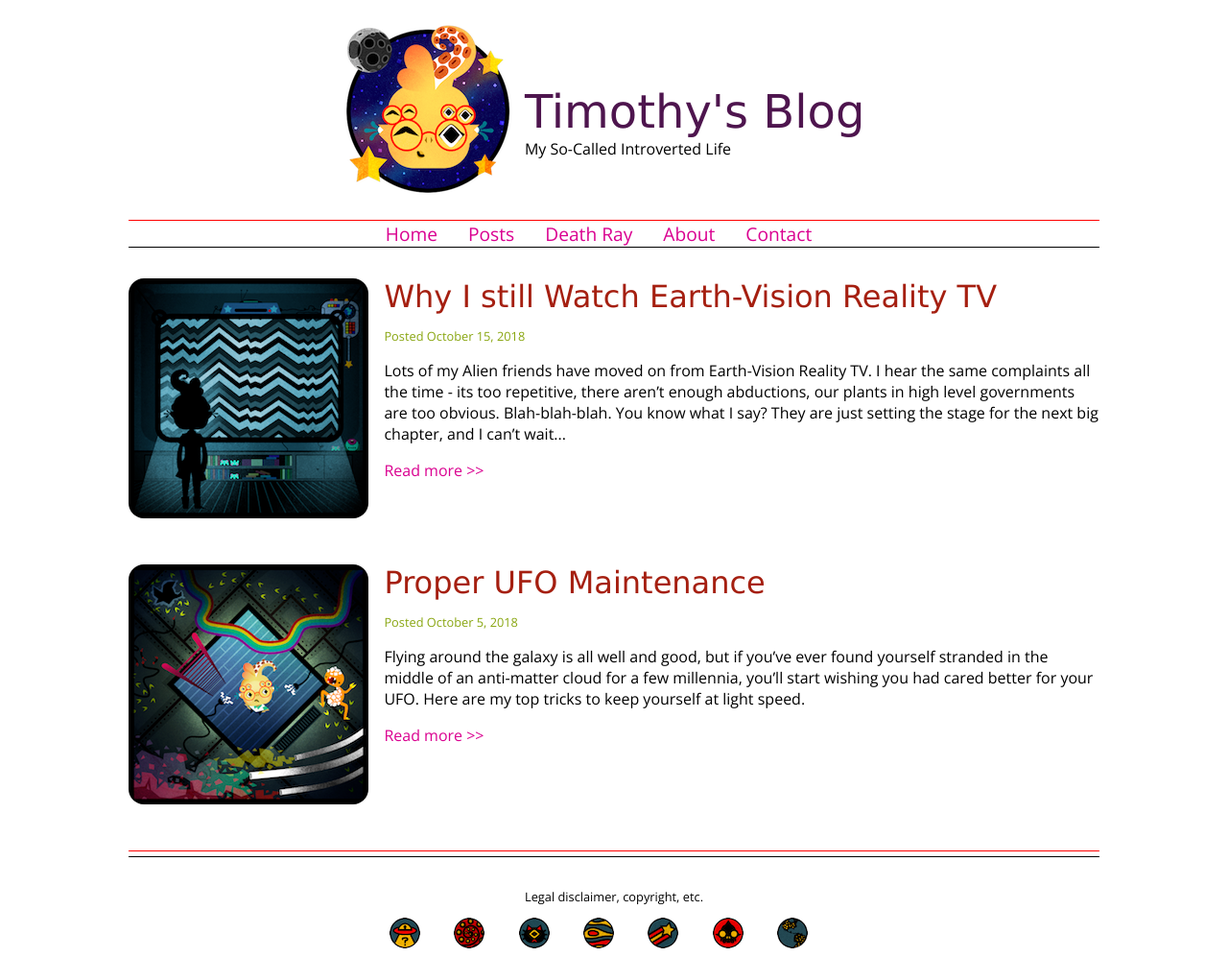
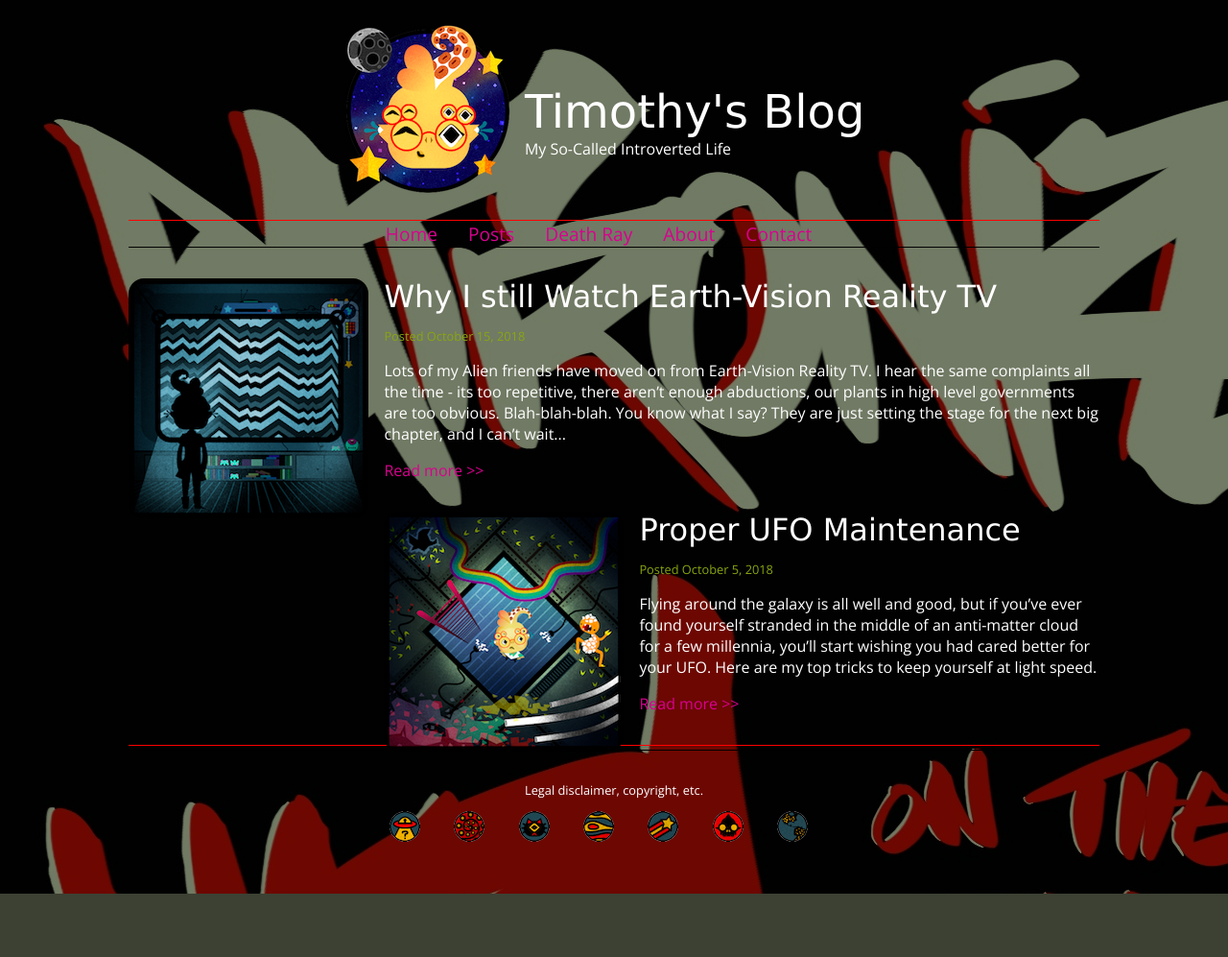
Before and after one commit to nazarinebeats/nazarinebeats.github.io, a plain HTML site: page firstWebsite/index.html in a window 1280 px wide. Shown: the whole page at 96% size. After the commit the page ends 931 px from the top, so only its background shows below. Drawn offline with nearby package versions, Linux system fonts and the light colour scheme; a web font is replaced by a local one.

Commit message:
background image added
experimenting with background image and blend mode.

```diff
--- a/firstWebsite/css/styles.css
+++ b/firstWebsite/css/styles.css
@@ -7,6 +7,9 @@ html {
 
 body {
     font-family: 'Open Sans', sans-serif;
+    background-image: url(../img/back.png);
+    background-color: rgb(60, 65, 51);
+    background-blend-mode:overlay;
 }
 
 .wrapper {
@@ -26,6 +29,7 @@ header {
     padding-right: 0.3rem;
 }
 
+
 .rightheader {
     border: px solid blue;
     flex-basis: 60%;
@@ -35,19 +39,18 @@ header {
 .rightheader h1 {
     font-size: 3rem;
     margin-bottom: 0px;
-    color: rgb(78, 21, 78);
+    color: white;
 
 }
 .rightheader p {
     margin-top: 0px;
+    color: white;
+
 }
-
-
 
 img {
     border-radius: 1rem;
 }
-
 
 article  {
 
@@ -58,11 +61,8 @@ article img {
     margin: 0 1rem 1rem 0;
 }
 
-artcle {
-    display: flex;
-    flex-flow: row nowrap;
-    justify-content: space-around;
-    border: 3px solid black;
+
+
 }
 
 article:after {
@@ -87,14 +87,18 @@ font-size: 1.2rem;
 margin-right: 2rem;
 }
 
-h1, h2, h3, h4, h5, h6 {
+h1, h2, h3, h4, h5, h6{
     font-family:Verdana, Geneva, Tahoma, sans-serif;
     font-weight: normal;
+
 }
 h2 {
     font-size: 2rem;
-    color: #A51F10;
+    color: white;
     margin: 0;
+}
+p {
+    color: white;
 }
 
 a {
```
Also changed, not shown: firstWebsite/img/back.png (added), 1 other file.
